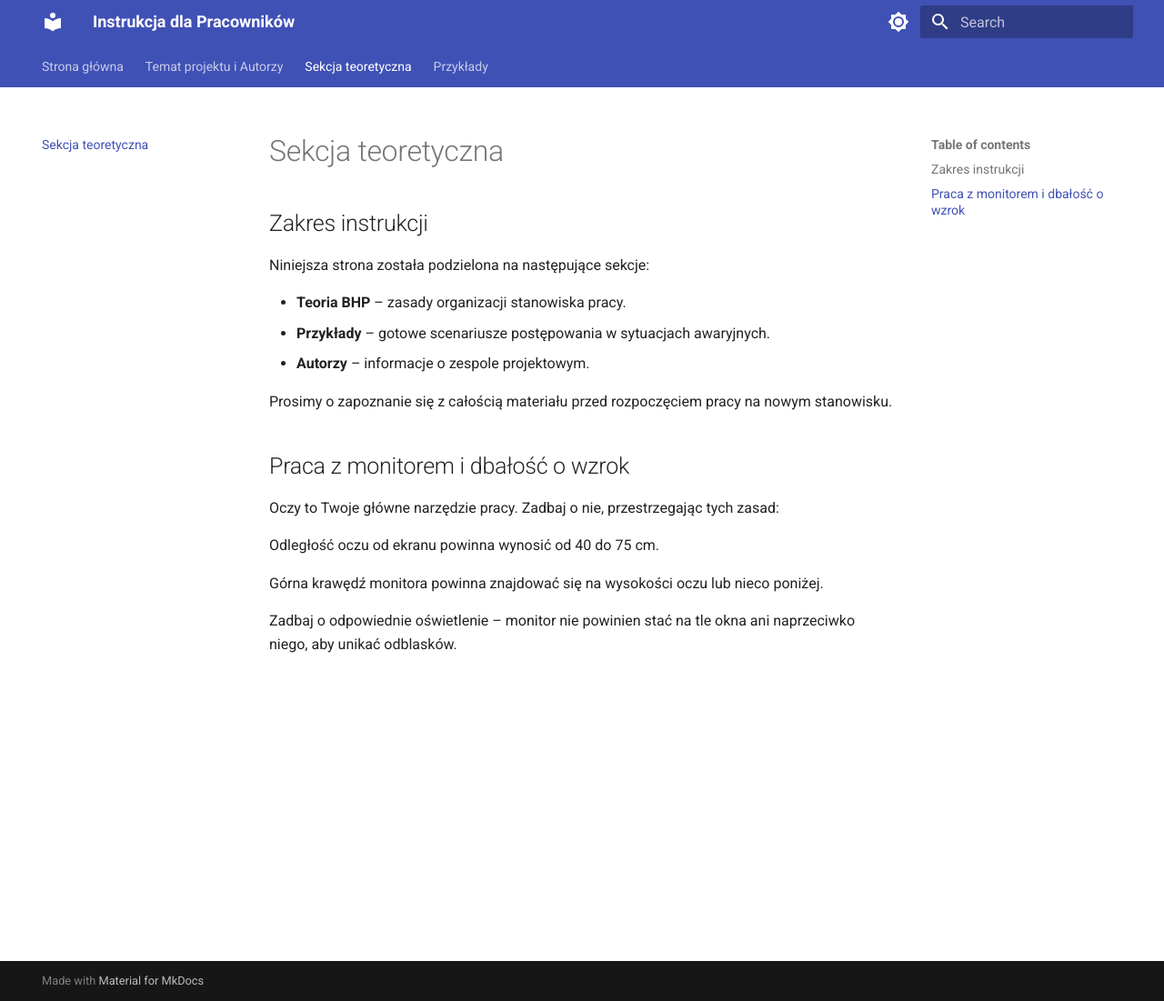
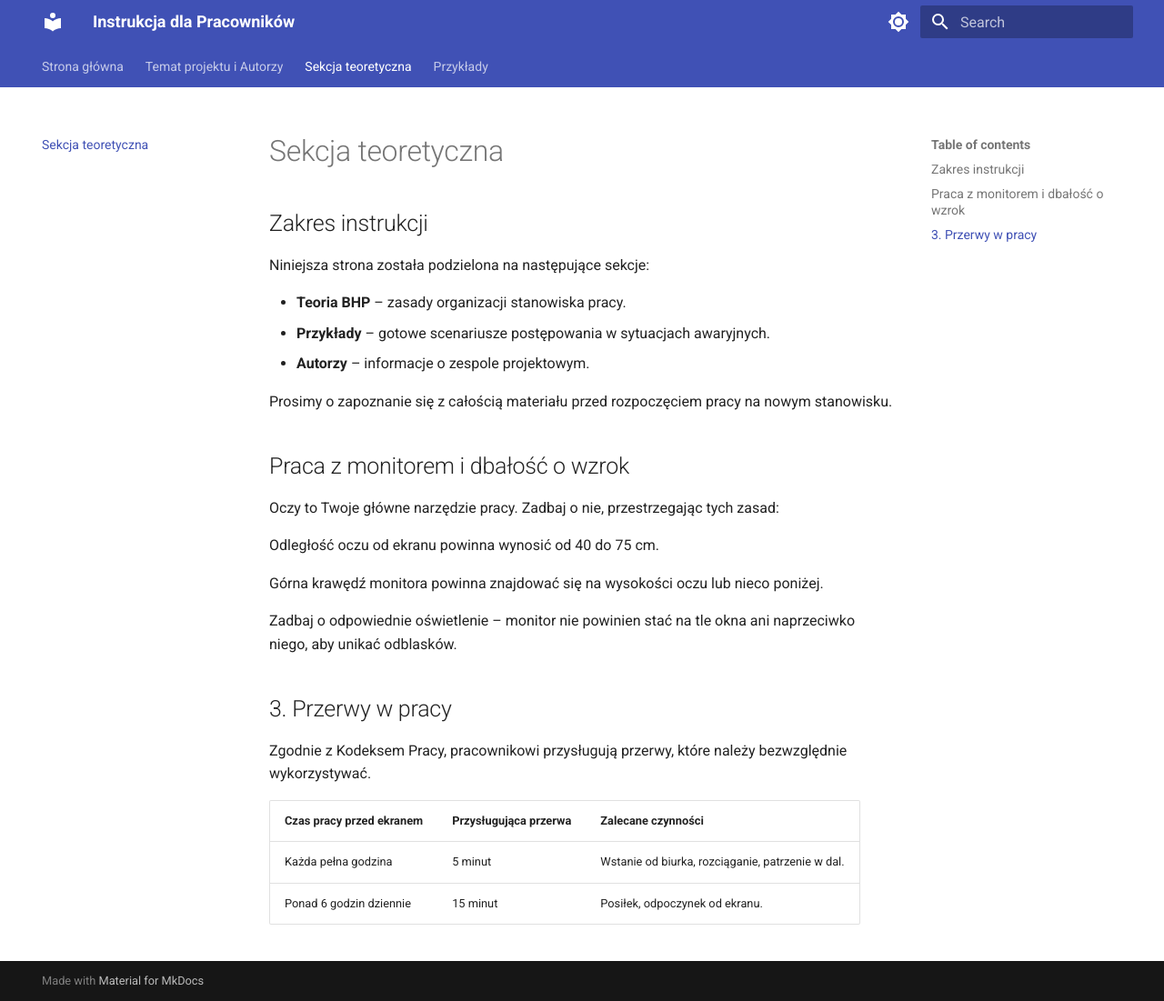
Before and after one commit to wikipliki/instrukcja-pracownicza-dev, an MkDocs documentation site: the page built from docs/teoria.md, in a window 1280 px wide and 1101 px high. Shown: the whole window at 91% size. Built offline with MkDocs 1.6.1 and Material for MkDocs 9.7.7, drawn with Linux system fonts in a browser that asks for light colours.

Commit message:
dodanie ilosci przerwy

```diff
--- a/docs/teoria.md
+++ b/docs/teoria.md
@@ -19,3 +19,11 @@ Odległość oczu od ekranu powinna wynosić od 40 do 75 cm.
 Górna krawędź monitora powinna znajdować się na wysokości oczu lub nieco poniżej.
 
 Zadbaj o odpowiednie oświetlenie – monitor nie powinien stać na tle okna ani naprzeciwko niego, aby unikać odblasków.
+
+## 3. Przerwy w pracy
+Zgodnie z Kodeksem Pracy, pracownikowi przysługują przerwy, które należy bezwzględnie wykorzystywać.
+
+| Czas pracy przed ekranem | Przysługująca przerwa | Zalecane czynności |
+|--------------------------|-----------------------|--------------------|
+| Każda pełna godzina      | 5 minut               | Wstanie od biurka, rozciąganie, patrzenie w dal. |
+| Ponad 6 godzin dziennie  | 15 minut              | Posiłek, odpoczynek od ekranu. |
```
